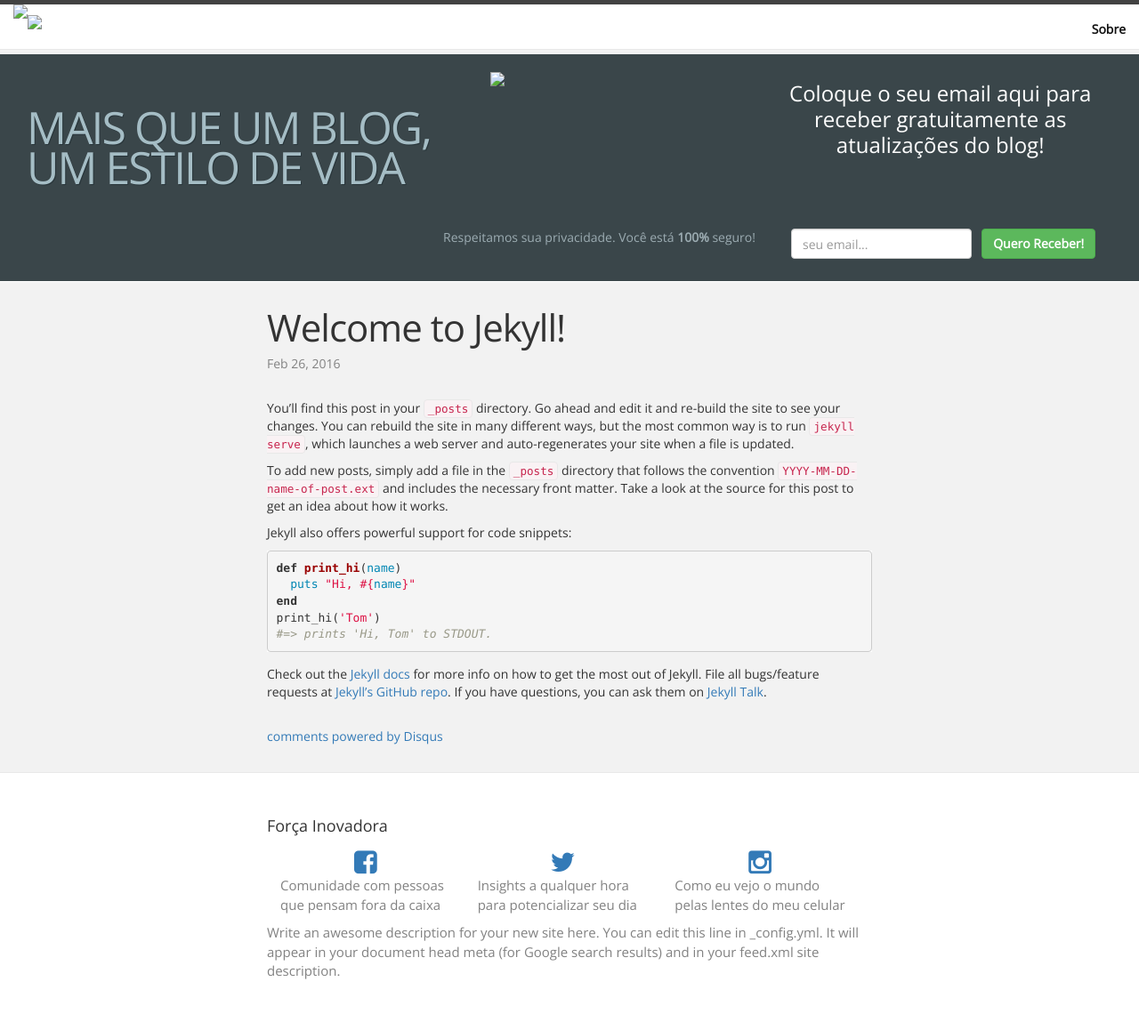
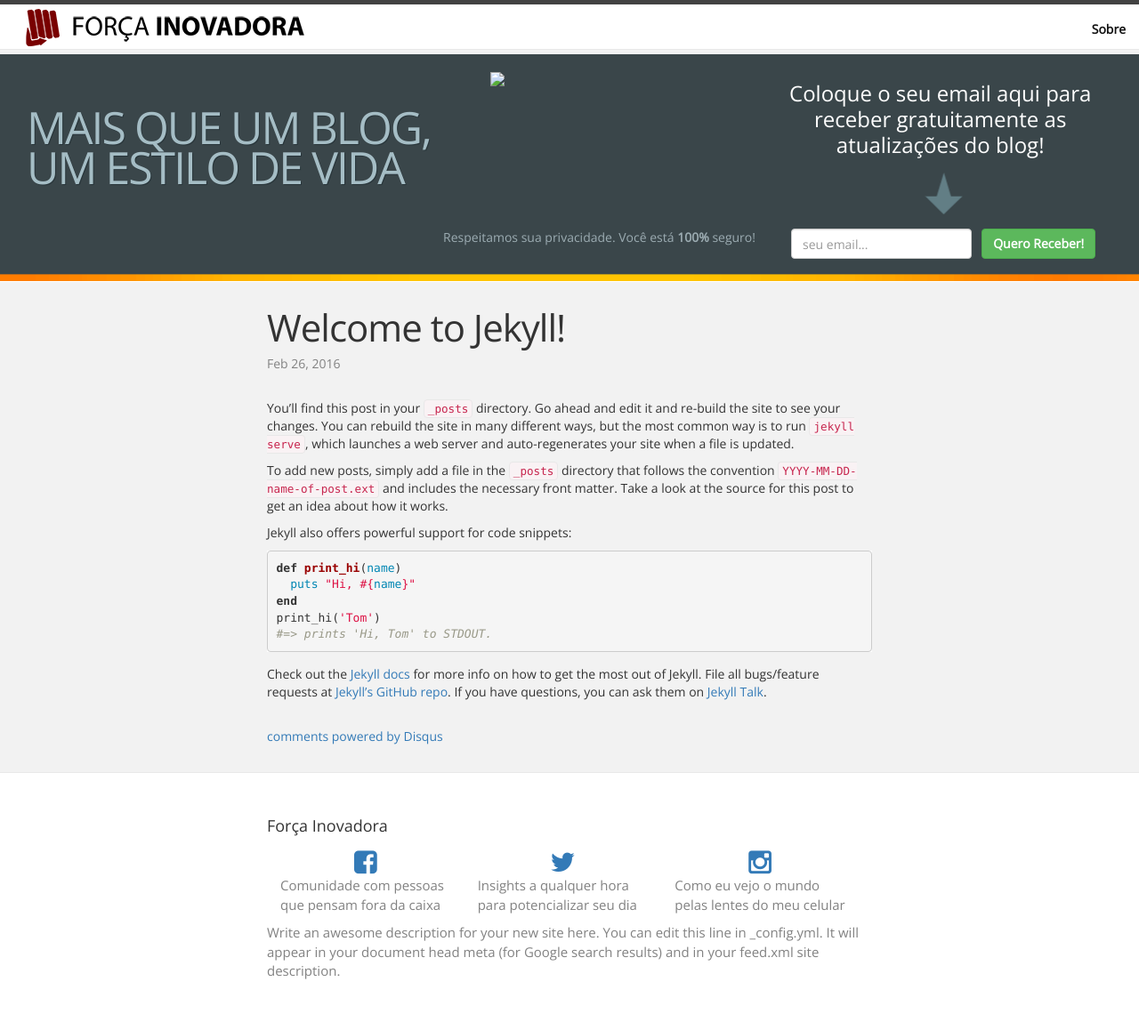
Before and after one commit to gabspereira/uniegabpereira.github.io, a Jekyll site: the page built from _posts/2016-02-25-welcome-to-jekyll.markdown, in a window 1280 px wide. Shown: the whole page at 89% size. Built offline with Jekyll 4.4.1, drawn with Linux system fonts in a browser that asks for light colours; comment, search, counter and statistics services are not loaded.

Commit message:
general editions

```diff
--- a/_includes/gatilho_principal.html
+++ b/_includes/gatilho_principal.html
@@ -17,14 +17,14 @@
 		line-height: 120%;
 		float: left;
 		padding: 30px 0 70px;
-		background: url(img/seta_baixo.png) no-repeat center 20%;
+		background: url(/img/seta_baixo.png) no-repeat center 20%;
 	}
 
 	#banner{
 		padding-bottom: 5px;
 		margin-bottom: 30px;
 		border-bottom: 1px solid #fff;
-		background: #3A464A url(img/seta_baixo.png) 0 bottom repeat-x;
+		background: #3A464A url(/img/seta_baixo.png) 0 bottom repeat-x;
 	}
 
 	#banner_inferior{
--- a/_includes/header.html
+++ b/_includes/header.html
@@ -1,8 +1,8 @@
 <header class="site-header">
 
 <div class="col-md-12 col-xs-12">
-    <a href="/"><img src="img/Logo FI.png" align="left">
-    <img src="img/Texto FI.png" style="margin-top: 12px;" href="/"></a>
+    <a href="/"><img src="/img/Logo FI.png" align="left">
+    <img src="/img/Texto FI.png" style="margin-top: 12px;" href="/"></a>
   <!--<a class="site-title" href="{{ site.baseurl }}/">{{ site.title }}</a>-->
 
     <nav class="site-nav" style="z-index: 999;">
```
Also changed, not shown: sobre.html (+4 -4 lines), 3 other files.
